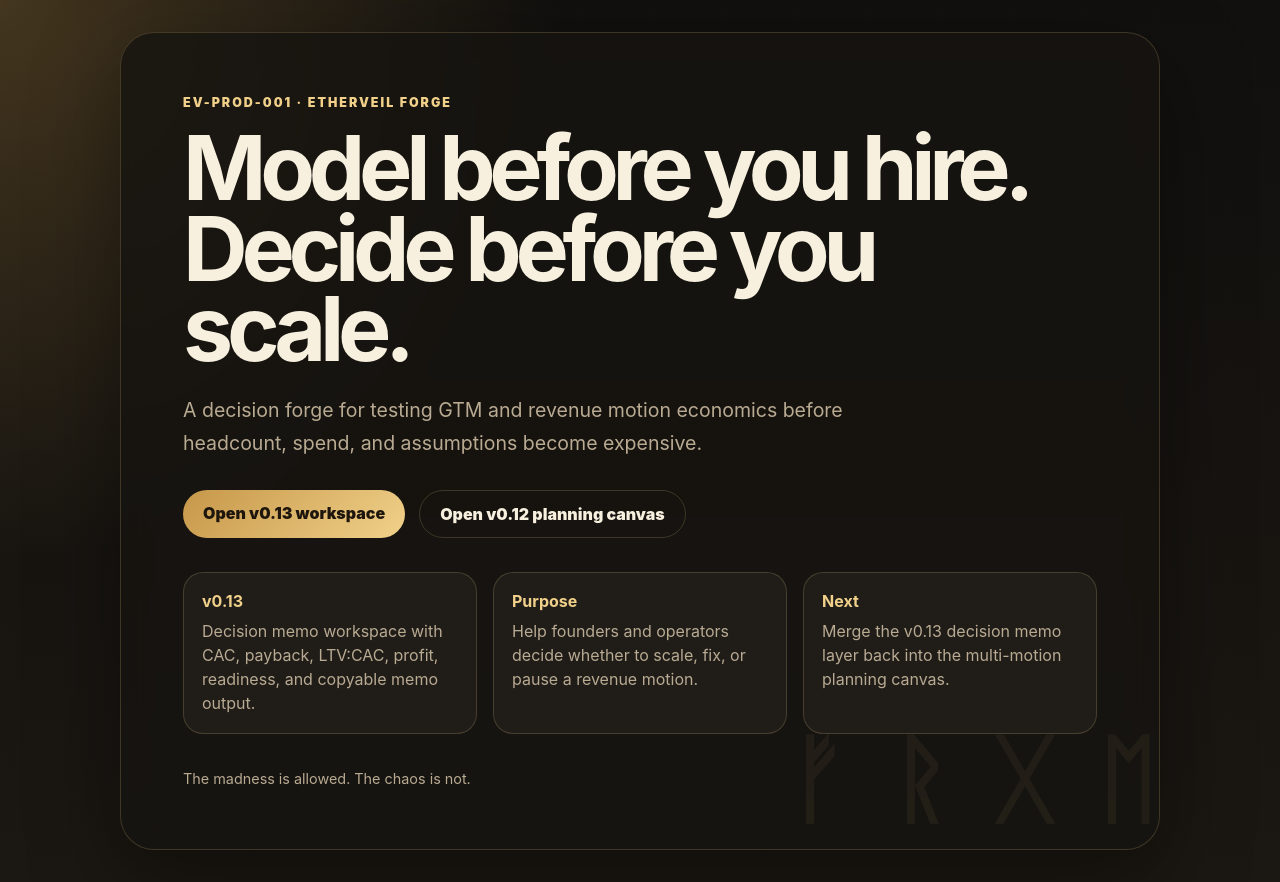
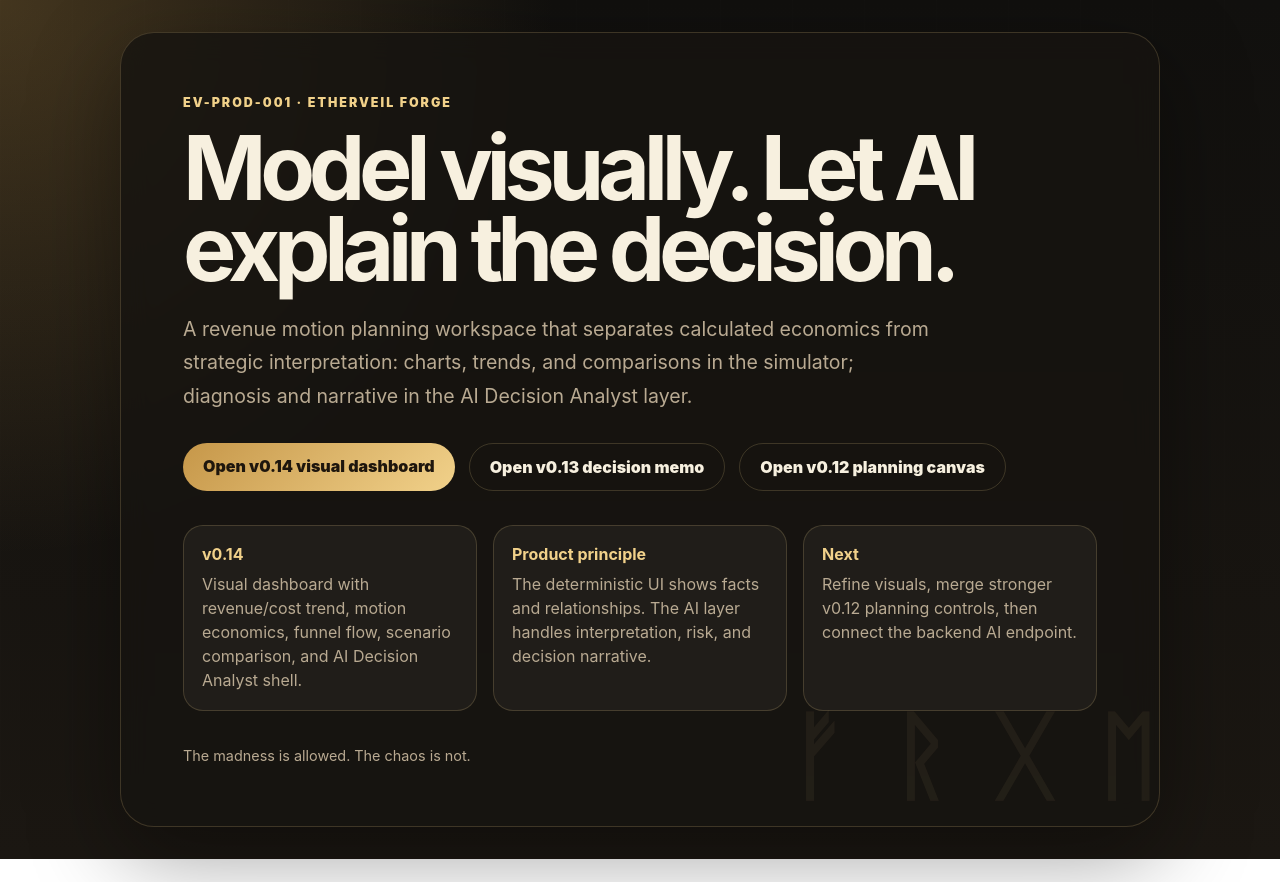
Before and after one commit to etherveilcodearchive/revenue-team-economics-simulator, a plain HTML site: page public/index.html in a window 1280 px wide. After the commit the page ends 859 px from the top, so only its background shows below. Drawn offline with Linux system fonts and the light colour scheme.

Commit message:
Route landing page to v0.14 visual dashboard

```diff
--- a/public/index.html
+++ b/public/index.html
@@ -29,16 +29,17 @@
 <body>
   <main>
     <div class="eyebrow">EV-PROD-001 · Etherveil Forge</div>
-    <h1>Model before you hire. Decide before you scale.</h1>
-    <p>A decision forge for testing GTM and revenue motion economics before headcount, spend, and assumptions become expensive.</p>
+    <h1>Model visually. Let AI explain the decision.</h1>
+    <p>A revenue motion planning workspace that separates calculated economics from strategic interpretation: charts, trends, and comparisons in the simulator; diagnosis and narrative in the AI Decision Analyst layer.</p>
     <div class="actions">
-      <a class="button primary" href="/simulator-v13.html">Open v0.13 workspace</a>
+      <a class="button primary" href="/simulator-v14.html">Open v0.14 visual dashboard</a>
+      <a class="button secondary" href="/simulator-v13.html">Open v0.13 decision memo</a>
       <a class="button secondary" href="/simulator.html">Open v0.12 planning canvas</a>
     </div>
     <div class="card-grid">
-      <div class="card"><strong>v0.13</strong><span>Decision memo workspace with CAC, payback, LTV:CAC, profit, readiness, and copyable memo output.</span></div>
-      <div class="card"><strong>Purpose</strong><span>Help founders and operators decide whether to scale, fix, or pause a revenue motion.</span></div>
-      <div class="card"><strong>Next</strong><span>Merge the v0.13 decision memo layer back into the multi-motion planning canvas.</span></div>
+      <div class="card"><strong>v0.14</strong><span>Visual dashboard with revenue/cost trend, motion economics, funnel flow, scenario comparison, and AI Decision Analyst shell.</span></div>
+      <div class="card"><strong>Product principle</strong><span>The deterministic UI shows facts and relationships. The AI layer handles interpretation, risk, and decision narrative.</span></div>
+      <div class="card"><strong>Next</strong><span>Refine visuals, merge stronger v0.12 planning controls, then connect the backend AI endpoint.</span></div>
     </div>
     <footer>The madness is allowed. The chaos is not.</footer>
   </main>
```
